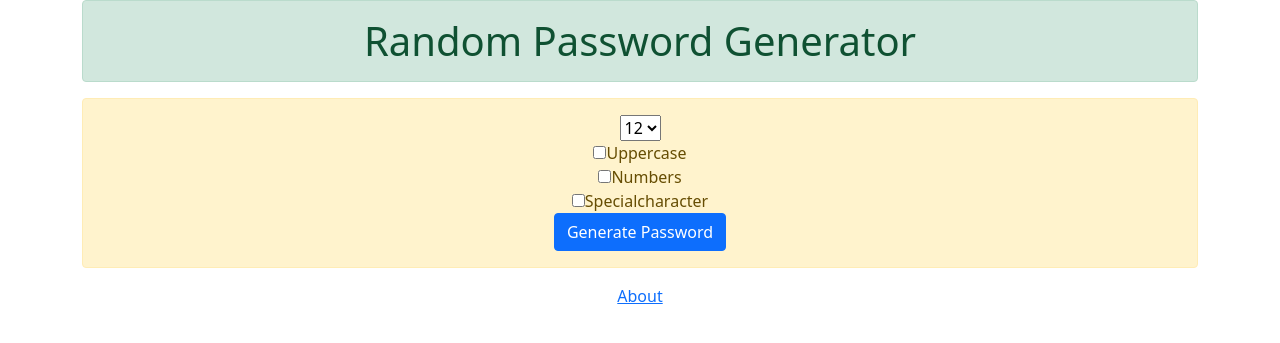
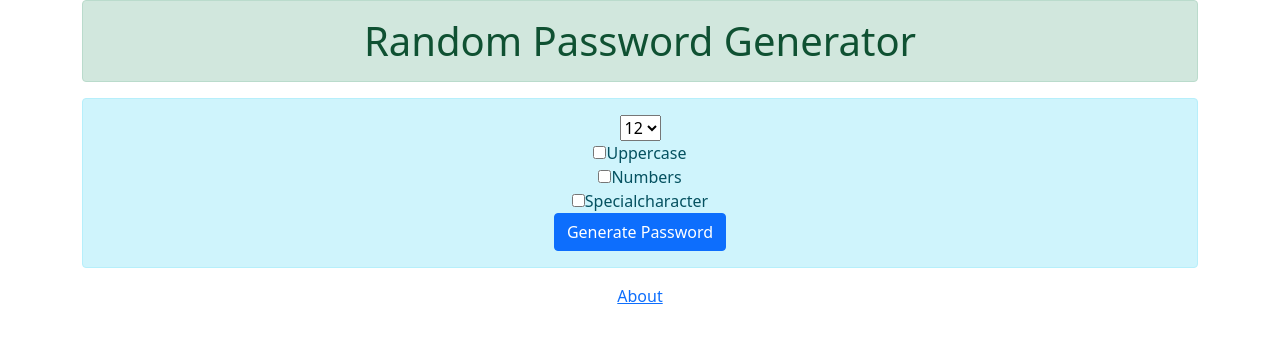
Before and after one commit to PrajwalBudavi/django3-python-password_generator, a Django app: page / in a window 1280 px wide. Shown: the top 343 px of the page. Run offline with Django 3.2, Linux system fonts and the light colour scheme.

Commit message:
I modified warning to info

```diff
--- a/password_generator/generator/templates/generator/home.html
+++ b/password_generator/generator/templates/generator/home.html
@@ -1,7 +1,7 @@
 <link href="https://cdn.jsdelivr.net/npm/bootstrap@5.0.0-beta2/dist/css/bootstrap.min.css" rel="stylesheet" integrity="sha384-BmbxuPwQa2lc/FVzBcNJ7UAyJxM6wuqIj61tLrc4wSX0szH/Ev+nYRRuWlolflfl" crossorigin="anonymous">
 <div class="container text-center">
     <h1 class="alert alert-success">Random Password Generator</h1>
-    <form action="{% url 'password'%}" class="alert alert-warning">
+    <form action="{% url 'password'%}" class="alert alert-info">
         <select name="length">
             <option value="6">6</option>
              <option value="7">7</option>
```
